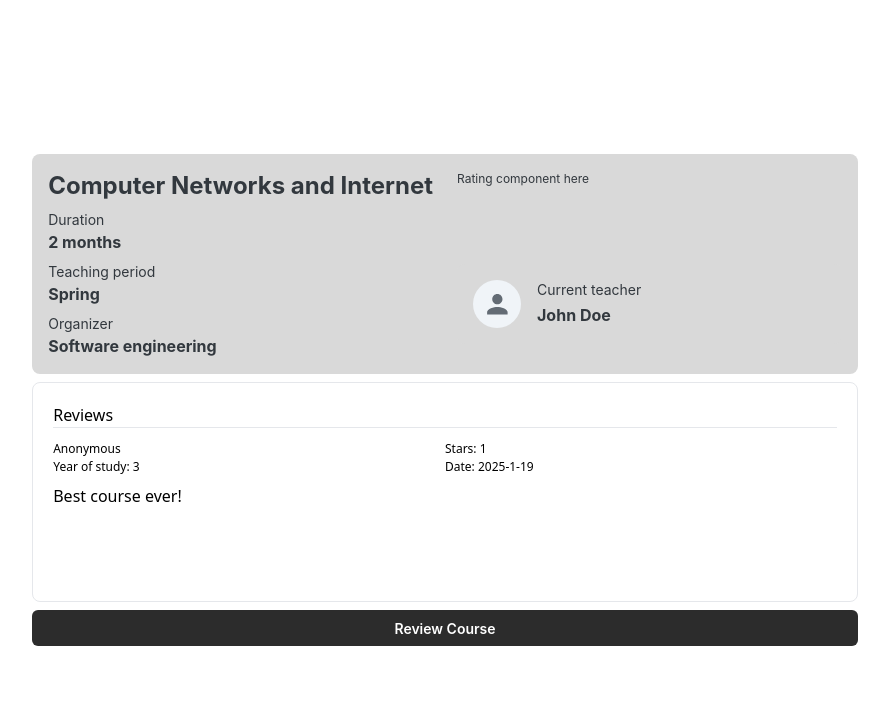
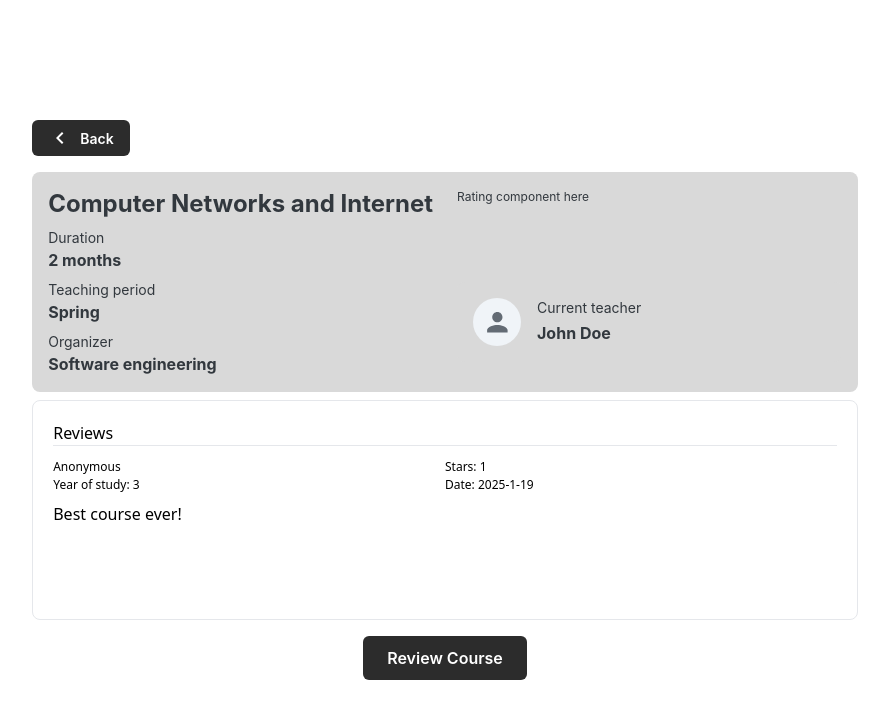
Before and after one commit to CaptainCluster/react_hackathon_2025, a React (Vite) app in the folder src/: page /course/1 in a window 1280 px wide. Shown: the top 718 px of the page, without its empty margins (195-1084 px from the left). Built offline with nearby package versions, Linux system fonts and the light colour scheme.

Commit message:
Navigation buttons and improved styling a bit in course view and rating view

```diff
--- a/src/package.json
+++ b/src/package.json
@@ -12,6 +12,7 @@
   "dependencies": {
     "@emotion/react": "^11.14.0",
     "@emotion/styled": "^11.14.0",
+    "@mui/icons-material": "^6.4.1",
     "@mui/joy": "^5.0.0-beta.51",
     "@tanstack/react-query": "^5.64.1",
     "axios": "^1.7.9",
--- a/src/src/components/Course/CourseView.tsx
+++ b/src/src/components/Course/CourseView.tsx
@@ -4,6 +4,7 @@ import Reviews from "../Reviews";
 import { getCourses } from "../../api/course";
 import findCourse from "../../utils/findCourse";
 import { Button } from "@mui/joy/";
+import KeyboardArrowLeft from "@mui/icons-material/KeyboardArrowLeft";
 
 const CourseView = ({ courseId }: { courseId: string | undefined }) => {
   const { isLoading, isError, data, error } = useQuery({
@@ -27,18 +28,34 @@ const CourseView = ({ courseId }: { courseId: string | undefined }) => {
 
   return (
     <>
+      <div className="p-2">
+        <div className="flex justify-start mb-4">
+          <Button
+            sx={{
+              bgcolor: "#2C2C2C",
+            }}
+            startDecorator={<KeyboardArrowLeft />}
+            onClick={() => (window.location.href = `/`)}
+          >
+            Back
+          </Button>
+        </div>
         <div className="grid grid-rows-2 gap-2">
           <CourseInfo course={courseData} />
           <Reviews course={courseData} />
+        </div>
+        <div className="flex justify-center mt-4">
           <Button
+            size="lg"
             sx={{
-            bgcolor: "#2C2C2C", // Ensure a consistent color
+              bgcolor: "#2C2C2C",
             }}
             onClick={() => (window.location.href = `/rate/${courseId}`)}
           >
             Review Course
           </Button>
         </div>
+      </div>
     </>
   );
 };
--- a/src/src/pages/RateCourse/RateCourse.tsx
+++ b/src/src/pages/RateCourse/RateCourse.tsx
@@ -4,6 +4,8 @@ import { useQuery } from "@tanstack/react-query";
 import { getCourses } from "../../api/course";
 import CourseInfo from "../../components/Course/CourseInfo";
 import RateForm from "./RateForm";
+import { Button } from "@mui/joy";
+import KeyboardArrowLeft from "@mui/icons-material/KeyboardArrowLeft";
 
 const RateCourse = () => {
   const courseId: string | undefined = useParams().id;
@@ -28,10 +30,19 @@ const RateCourse = () => {
 
   return (
     <div className="w-screen grid justify-center">
-      <div className="">
-        <CourseInfo course={courseData} />
-        <RateForm />
+      <div className="m-2">
+        <Button
+          sx={{
+            bgcolor: "#2C2C2C",
+          }}
+          startDecorator={<KeyboardArrowLeft />}
+          onClick={() => (window.location.href = `/course/${courseId}`)}
+        >
+          Back to course view
+        </Button>
       </div>
+      <CourseInfo course={courseData} />
+      <RateForm />
     </div>
   );
 };
```
Also changed, not shown: src/src/pages/RateCourse/RateForm.tsx (+27 -9 lines), 1 other file (tests, documents, lock files or other folders). Lines whose indentation alone changed are shown as unchanged.
